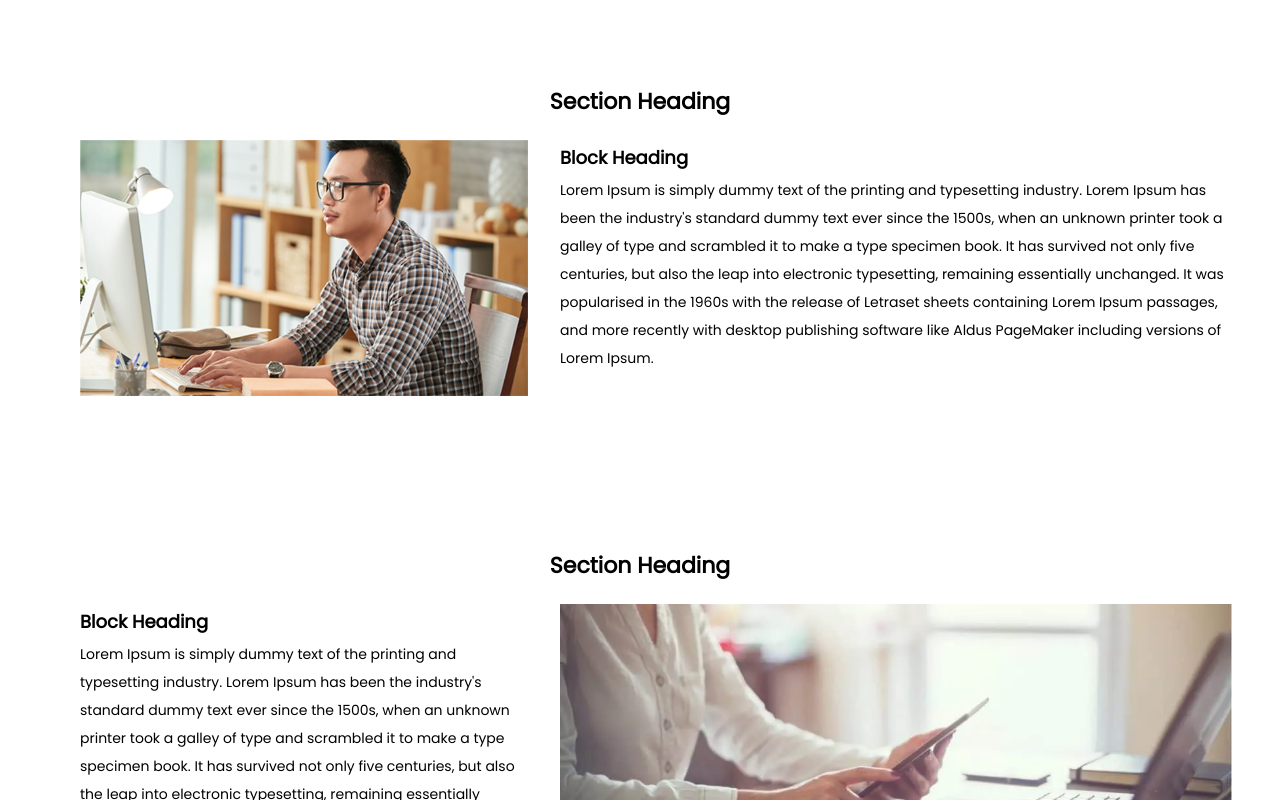
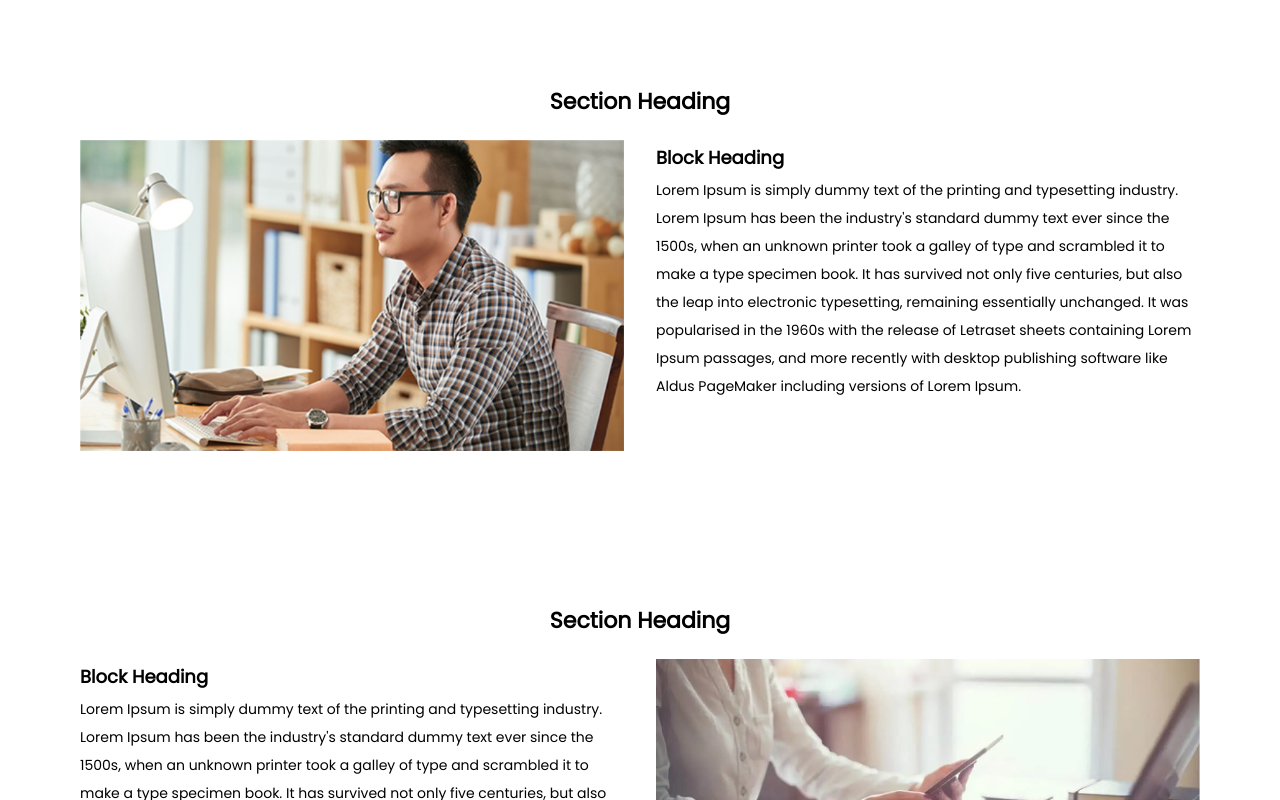
Before and after one commit to lloydbutay123/ExamManual, a React (Vite) app: page / in a window 1280 px wide. Shown: the top 800 px of the page. Built offline with nearby package versions, Linux system fonts and the light colour scheme.

Commit message:
Update index.css

```diff
--- a/src/index.css
+++ b/src/index.css
@@ -44,7 +44,7 @@ h1 {
 }
 .content {
   display: grid;
-  grid-template-columns: 40% 60%;
+  grid-template-columns: 1fr 1fr;
   gap: 2rem;
 }
 .content #contentImg {
```
